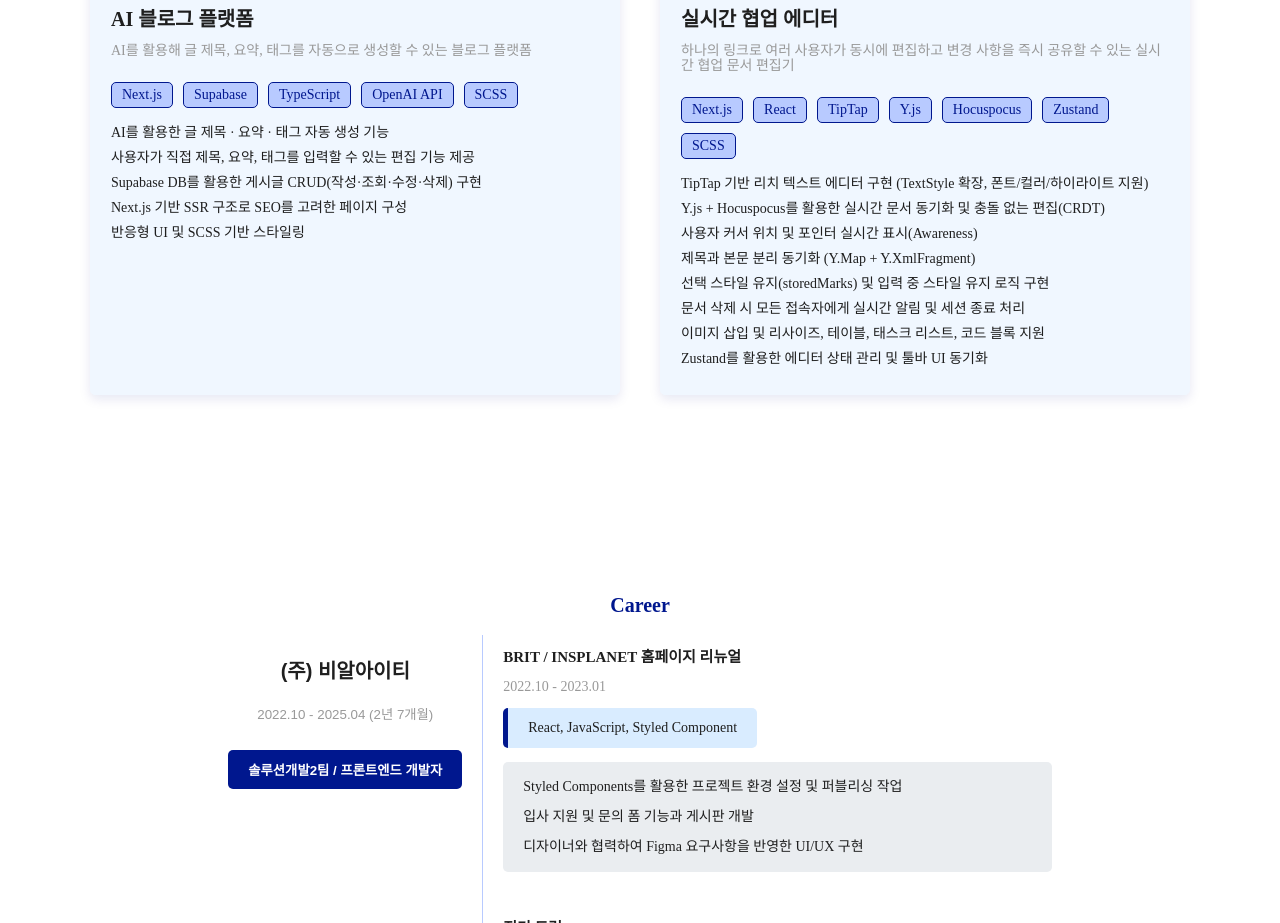
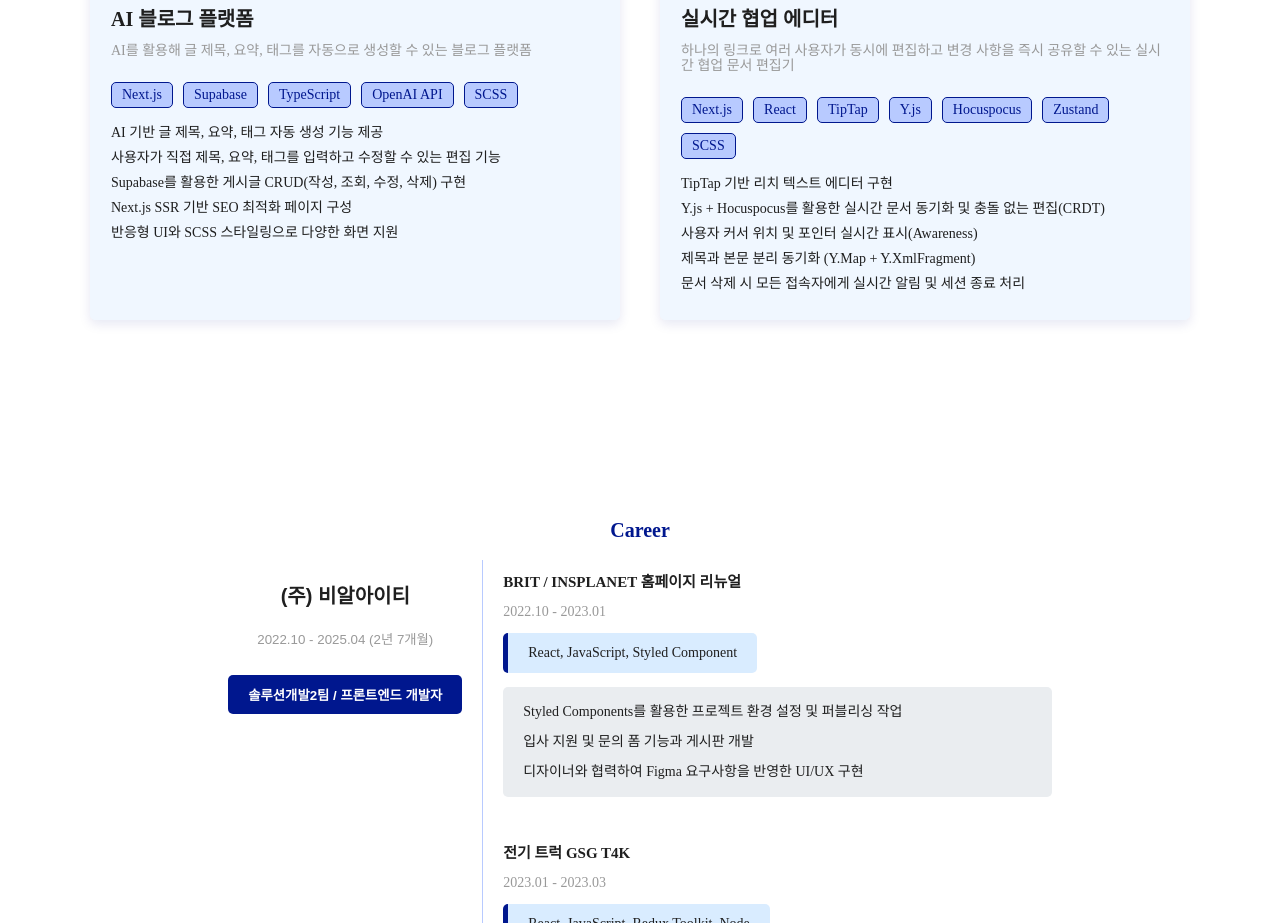
Before and after one commit to poya0a/portfolio, a Next.js app: page / in a window 1280 px wide. Shown: the part 2220-3143 px from the top of the page. Built offline with nearby package versions, Linux system fonts and the light colour scheme.

Commit message:
Project Data Update

```diff
--- a/data/projects.ts
+++ b/data/projects.ts
@@ -5,11 +5,11 @@ export const projects = [
         description: 'AI를 활용해 글 제목, 요약, 태그를 자동으로 생성할 수 있는 블로그 플랫폼',
         stack: ['Next.js', 'Supabase', 'TypeScript', 'OpenAI API', 'SCSS'],
         details: `
-            AI를 활용한 글 제목 · 요약 · 태그 자동 생성 기능
-            사용자가 직접 제목, 요약, 태그를 입력할 수 있는 편집 기능 제공
-            Supabase DB를 활용한 게시글 CRUD(작성·조회·수정·삭제) 구현
-            Next.js 기반 SSR 구조로 SEO를 고려한 페이지 구성
-            반응형 UI 및 SCSS 기반 스타일링
+            AI 기반 글 제목, 요약, 태그 자동 생성 기능 제공
+            사용자가 직접 제목, 요약, 태그를 입력하고 수정할 수 있는 편집 기능
+            Supabase를 활용한 게시글 CRUD(작성, 조회, 수정, 삭제) 구현
+            Next.js SSR 기반 SEO 최적화 페이지 구성
+            반응형 UI와 SCSS 스타일링으로 다양한 화면 지원
             `,
         url : "https://ailog-seven.vercel.app"
     },
@@ -27,14 +27,11 @@ export const projects = [
             'SCSS'
         ],
         details: `
-            TipTap 기반 리치 텍스트 에디터 구현 (TextStyle 확장, 폰트/컬러/하이라이트 지원)
+            TipTap 기반 리치 텍스트 에디터 구현
             Y.js + Hocuspocus를 활용한 실시간 문서 동기화 및 충돌 없는 편집(CRDT)
             사용자 커서 위치 및 포인터 실시간 표시(Awareness)
             제목과 본문 분리 동기화 (Y.Map + Y.XmlFragment)
-            선택 스타일 유지(storedMarks) 및 입력 중 스타일 유지 로직 구현
             문서 삭제 시 모든 접속자에게 실시간 알림 및 세션 종료 처리
-            이미지 삽입 및 리사이즈, 테이블, 태스크 리스트, 코드 블록 지원
-            Zustand를 활용한 에디터 상태 관리 및 툴바 UI 동기화
         `,
         url : "https://note-together-kappa.vercel.app"
     },
```
